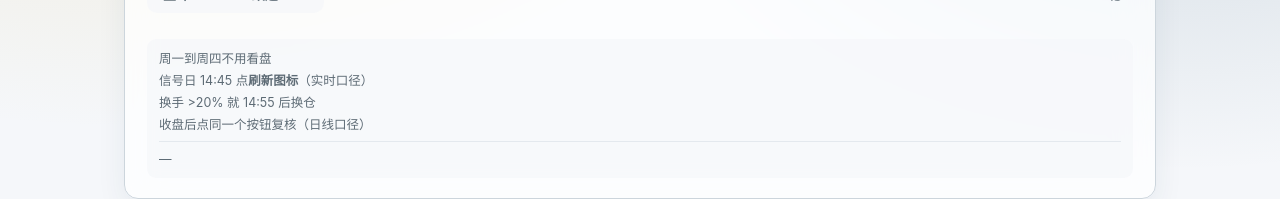
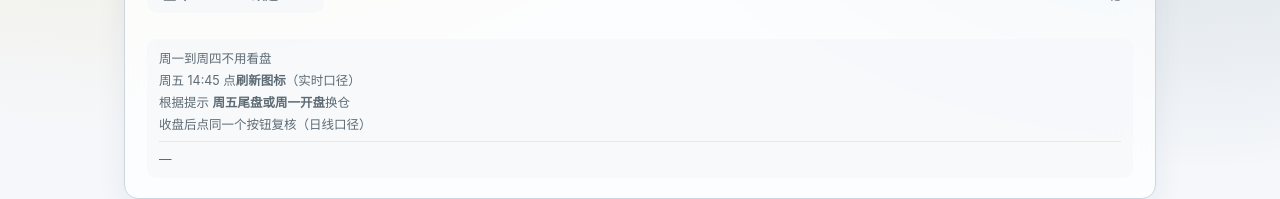
Before and after one commit to zhaxg/etf-rotation, a plain HTML site: page web/static/index.html in a window 1280 px wide. Both pictures are taken after a click on the tab "策略持仓". Shown: the part 191-390 px from the top of the page. Drawn offline with Linux system fonts and the light colour scheme; no server answers.

Commit message:
调整策略执行提示

```diff
--- a/web/static/index.html
+++ b/web/static/index.html
@@ -89,8 +89,8 @@
       <div id="target-list" class="target-list"></div>
       <div class="note" id="strategy-note">
         <div>周一到周四不用看盘</div>
-        <div>信号日 14:45 点<b>刷新图标</b>（实时口径）</div>
-        <div>换手 &gt;20% 就 14:55 后换仓</div>
+        <div>周五 14:45 点<b>刷新图标</b>（实时口径）</div>
+        <div>根据提示 <b>周五尾盘或周一开盘</b>换仓</div>
         <div>收盘后点同一个按钮复核（日线口径）</div>
         <div class="defense-text" id="defense-text">—</div>
         <div id="pool-note"></div>
```
